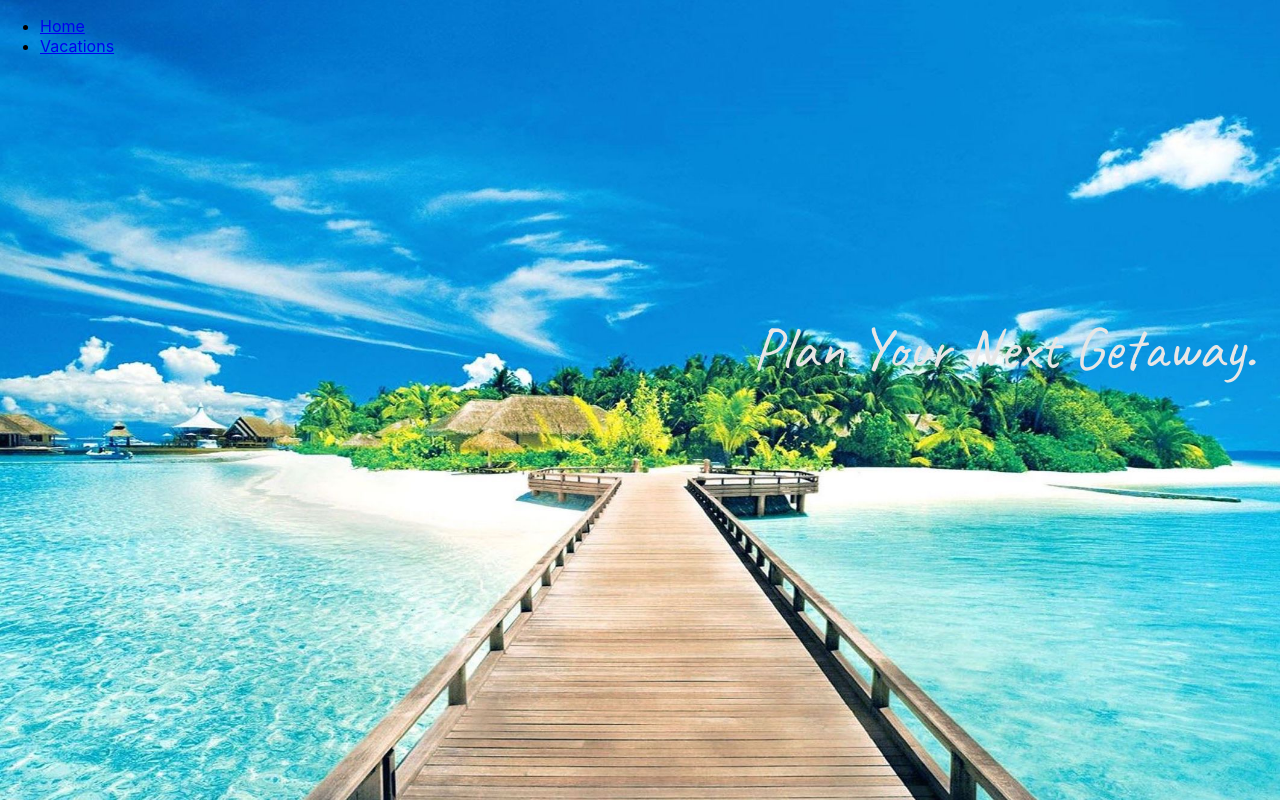
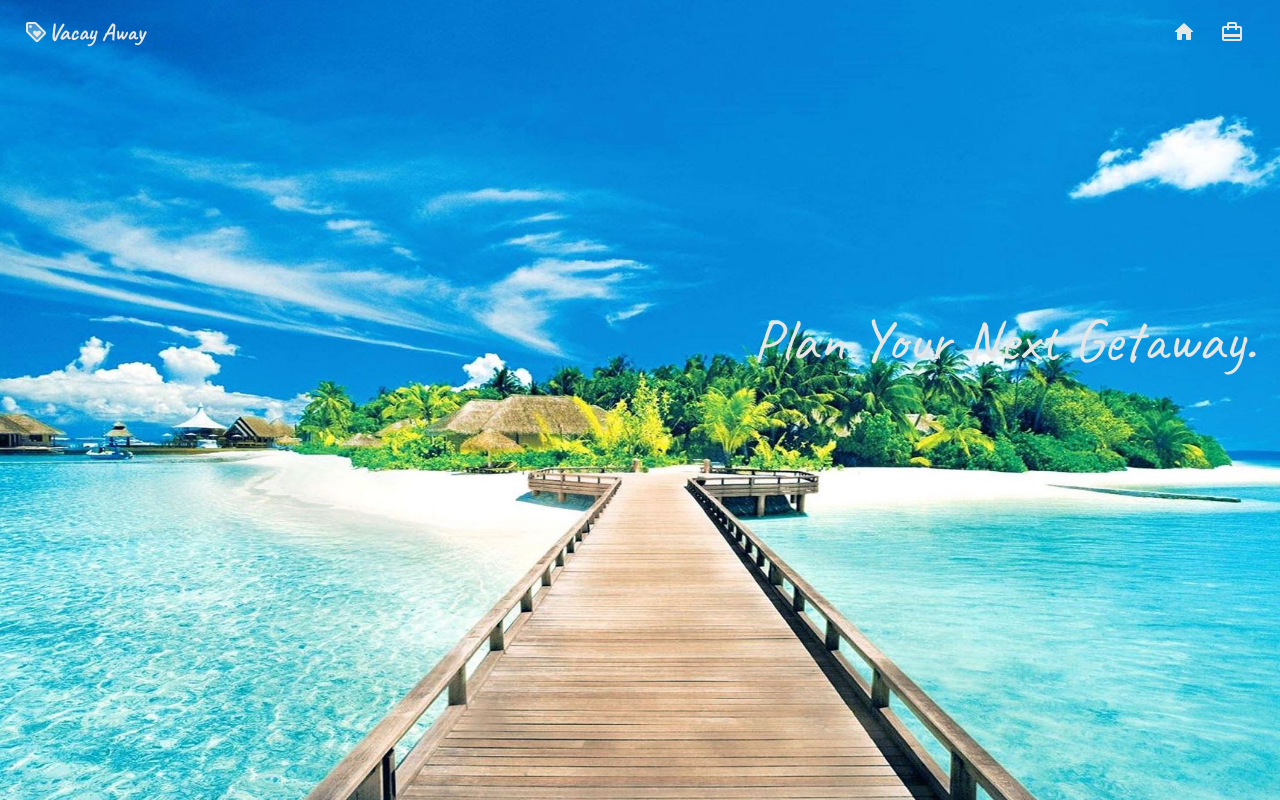
Before and after one commit to kotomino/vacay-away-frontend, a React (Create React App) app: page / in a window 1280 px wide. Built offline with nearby package versions, Linux system fonts and the light colour scheme; no server answers; a web font is replaced by a local one.

Commit message:
styled nav with material ui

```diff
--- a/src/components/Navbar.js
+++ b/src/components/Navbar.js
@@ -1,17 +1,49 @@
-import React, { Component } from 'react'
-import { Link } from 'react-router-dom';
+import React from 'react'
+import { fade, makeStyles } from '@material-ui/core/styles';
+import AppBar from '@material-ui/core/AppBar';
+import Toolbar from '@material-ui/core/Toolbar';
+import Typography from '@material-ui/core/Typography';
+import IconButton from '@material-ui/core/IconButton';
+import CardTravelIcon from '@material-ui/icons/CardTravel';
+import HomeRoundedIcon from '@material-ui/icons/HomeRounded';
+import LoyaltyTwoToneIcon from '@material-ui/icons/LoyaltyTwoTone';
 
-class Navbar extends Component {
-  render() {
-    return (
-      <div>
-        <ul>
-          <li><Link to="/">Home</Link></li>
-          <li><Link to="/vacations">Vacations</Link></li>
-        </ul>
-      </div>
-    )
+const useStyles = makeStyles((theme) => ({
+  root: {
+    flexGrow: 1,
+  },
+  menuButton: {
+    marginRight: theme.spacing(2),
+  },
+  title: {
+    flexGrow: 1,
+  },
+  navbar: {
+    backgroundColor: fade("#F0FFFF", 0),
   }
+}));
+
+function Navbar() {
+  const classes = useStyles();
+
+  return (
+    <div className={classes.root}>
+      <AppBar position="static" className={classes.navbar} elevation={0} >
+        <Toolbar>
+          <LoyaltyTwoToneIcon color="primary"/>
+          <Typography variant="h5" color="primary" className={classes.title}>
+            Vacay Away
+          </Typography>
+          <IconButton href="/" >
+            <HomeRoundedIcon color="primary" />
+          </IconButton>
+          <IconButton href="/vacations" >
+            <CardTravelIcon color="primary" />
+          </IconButton>
+        </Toolbar>
+      </AppBar>
+    </div>
+  )
 }
 
 export default Navbar
```
